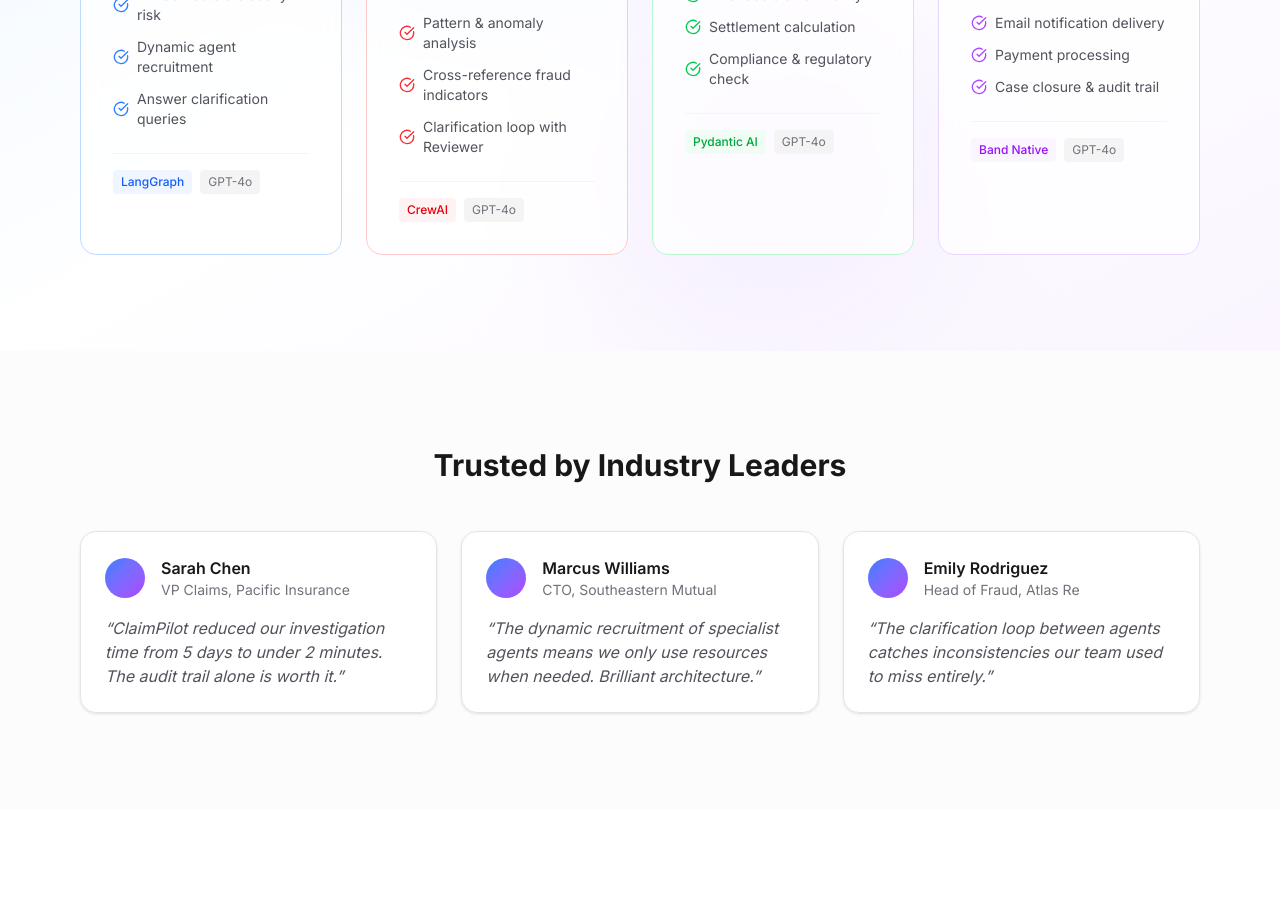
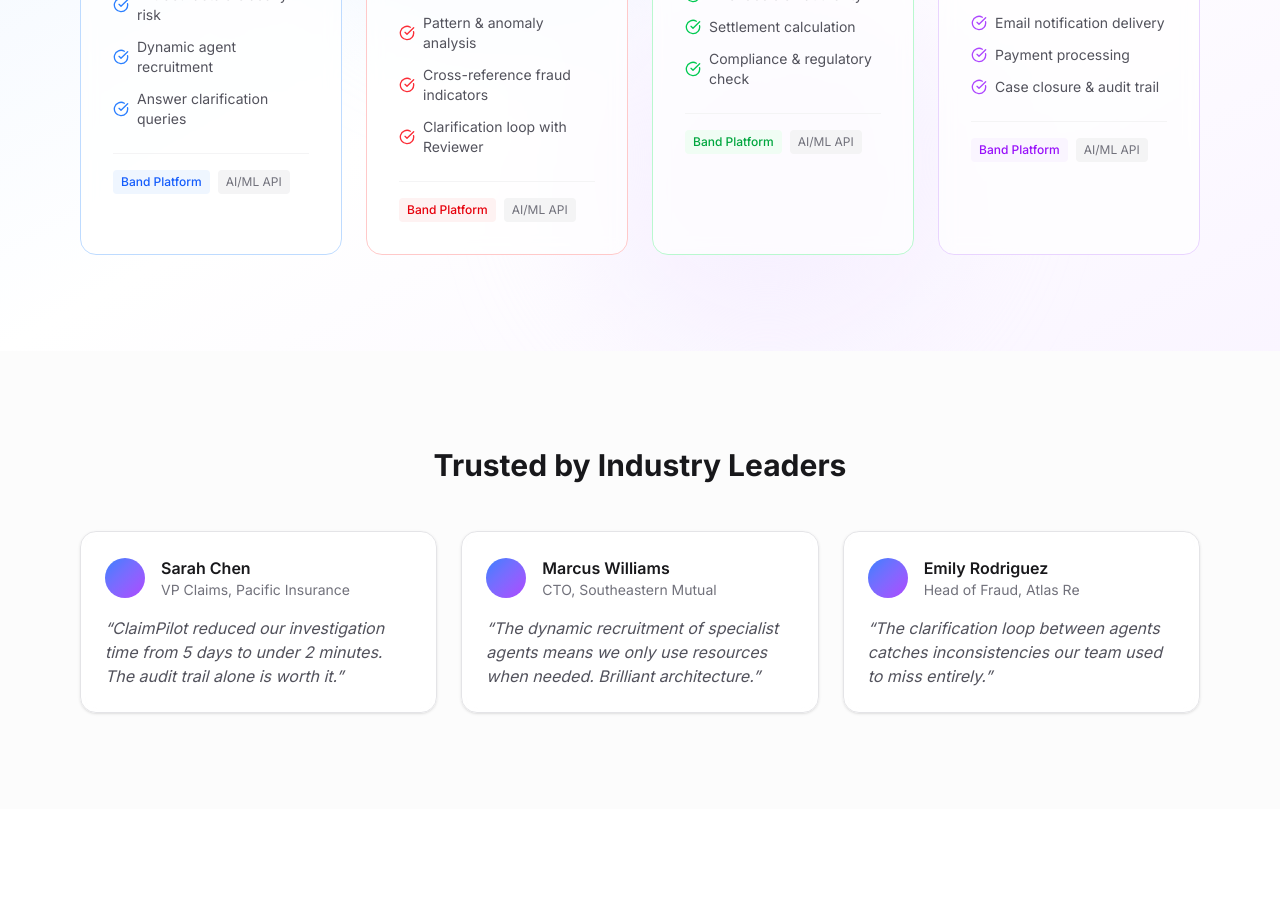
Before and after one commit to nodesmesta/claimpilot, a Next.js app: page / in a window 1280 px wide. Shown: the part 5640-6548 px from the top of the page. Built offline with nearby package versions, Linux system fonts and the light colour scheme.

Commit message:
fix: correct agent framework labels — all are Band Platform Agents, not LangGraph/CrewAI/Pydantic

```diff
--- a/app/dashboard/agents/page.tsx
+++ b/app/dashboard/agents/page.tsx
@@ -83,7 +83,6 @@ export default function AgentsPage() {
               <div className="pt-4 border-t border-zinc-100 space-y-2 text-sm">
                 <div className="flex justify-between"><span className="text-zinc-500">Role</span><span className="font-medium text-zinc-900">{agent.role}</span></div>
                 <div className="flex justify-between"><span className="text-zinc-500">Runtime</span><span className="font-medium text-zinc-900">Band Platform</span></div>
-                <div className="flex justify-between"><span className="text-zinc-500">Model</span><span className="font-medium text-zinc-900">GPT-4o</span></div>
               </div>
             </div>
           );
--- a/app/page.tsx
+++ b/app/page.tsx
@@ -141,10 +141,10 @@ export default function Home() {
 
           <div className="grid md:grid-cols-2 lg:grid-cols-4 gap-6">
             {[
-              { name: "Claim Reviewer", role: "Always in room", framework: "LangGraph", icon: Users, color: "blue", features: ["Extract facts & classify risk", "Dynamic agent recruitment", "Answer clarification queries"] },
-              { name: "Fraud Investigator", role: "Recruited on-demand", framework: "CrewAI", icon: Search, color: "red", features: ["Pattern & anomaly analysis", "Cross-reference fraud indicators", "Clarification loop with Reviewer"] },
-              { name: "Senior Adjuster", role: "Recruited on-demand", framework: "Pydantic AI", icon: Scale, color: "green", features: ["Final decision authority", "Settlement calculation", "Compliance & regulatory check"] },
-              { name: "Resolution Agent", role: "Recruited post-decision", framework: "Band Native", icon: CheckCircle, color: "purple", features: ["Email notification delivery", "Payment processing", "Case closure & audit trail"] },
+              { name: "Claim Reviewer", role: "Always in room", framework: "Band Platform", icon: Users, color: "blue", features: ["Extract facts & classify risk", "Dynamic agent recruitment", "Answer clarification queries"] },
+              { name: "Fraud Investigator", role: "Recruited on-demand", framework: "Band Platform", icon: Search, color: "red", features: ["Pattern & anomaly analysis", "Cross-reference fraud indicators", "Clarification loop with Reviewer"] },
+              { name: "Senior Adjuster", role: "Recruited on-demand", framework: "Band Platform", icon: Scale, color: "green", features: ["Final decision authority", "Settlement calculation", "Compliance & regulatory check"] },
+              { name: "Resolution Agent", role: "Recruited post-decision", framework: "Band Platform", icon: CheckCircle, color: "purple", features: ["Email notification delivery", "Payment processing", "Case closure & audit trail"] },
             ].map((agent, i) => (
               <div key={i} className={`scroll-reveal group p-8 rounded-2xl bg-white/70 backdrop-blur-sm border transition-all duration-300 hover:-translate-y-2 ${
                 agent.color === "blue" ? "border-blue-200 hover:border-blue-400 hover:shadow-xl hover:shadow-blue-500/10" :
@@ -185,7 +185,7 @@ export default function Home() {
                     agent.color === "purple" ? "bg-purple-50 text-purple-600" :
                     "bg-green-50 text-green-600"
                   }`}>{agent.framework}</span>
-                  <span className="text-xs px-2 py-1 rounded bg-zinc-100 text-zinc-500">GPT-4o</span>
+                  <span className="text-xs px-2 py-1 rounded bg-zinc-100 text-zinc-500">AI/ML API</span>
                 </div>
               </div>
             ))}
```
